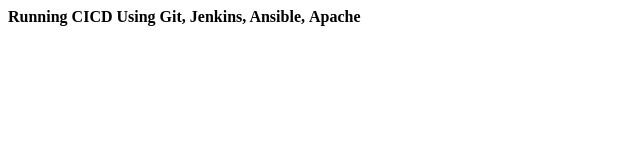
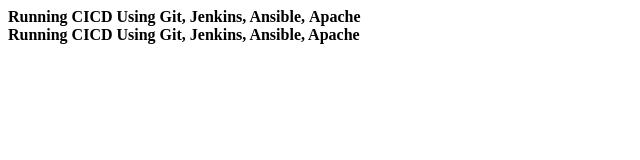
Before and after one commit to mangesh1409/Project_1_CICD, a plain HTML site: page index.html in a window 1280 px wide. Shown: the whole page, without its empty margins (0-640 px from the left). Drawn offline with Linux system fonts and the light colour scheme.

Commit message:
Update index.html

```diff
--- a/index.html
+++ b/index.html
@@ -1,2 +1,4 @@
 <b> Running CICD Using Git, Jenkins, Ansible, Apache </b>
 <br>
+
+<b>Running CICD Using Git, Jenkins, Ansible, Apache</b>
```
